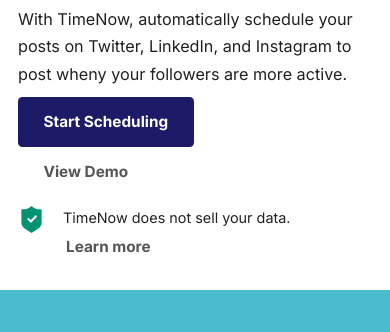
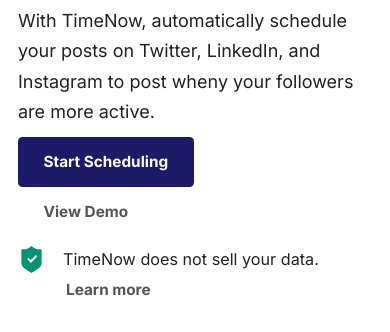
Before and after one commit to Eko-U/TimeNow, a plain HTML site: page index.html in a window 390 px wide. Shown: the part 250-582 px from the top of the page. Drawn offline with Linux system fonts and the light colour scheme.

Commit message:
responsive

```diff
--- a/css/style.css
+++ b/css/style.css
@@ -93,6 +93,16 @@ body {
 
 .body-copy--big {
   font-size: 1.8rem;
+}
+
+@media only screen and (max-width: 37.5em) {
+  .body-copy {
+    font-size: 1.8rem;
+  }
+
+  .body-copy--big {
+    font-size: 2rem;
+  }
 }
 
 /* CENTER DIV */
```
